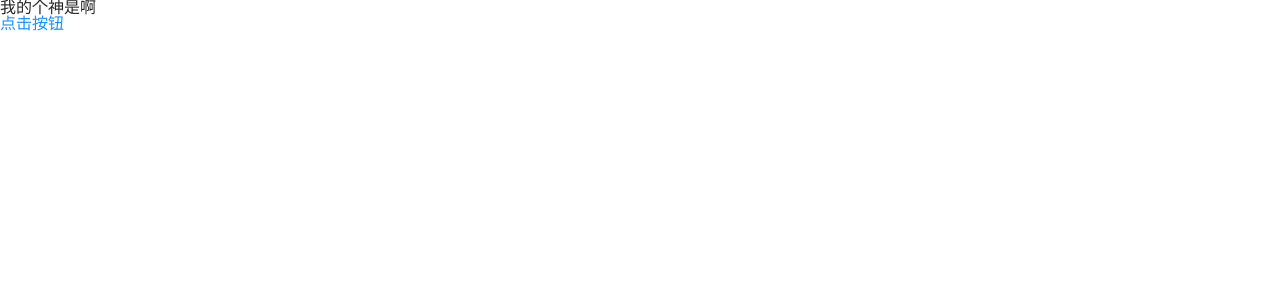
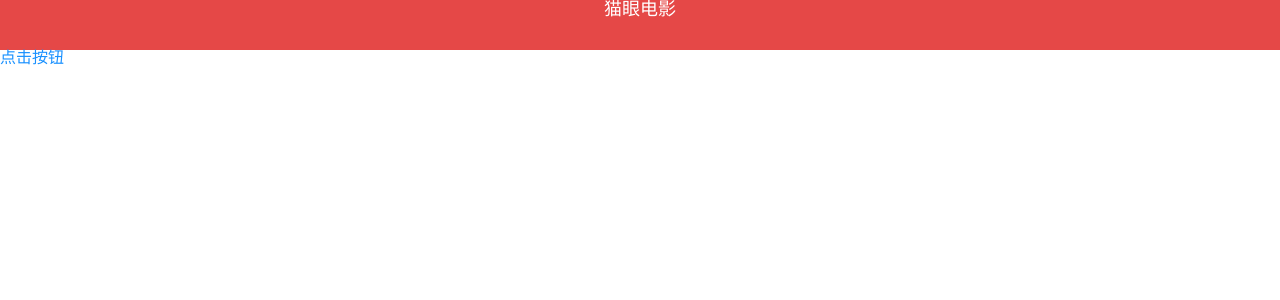
Before and after one commit to wzdjs/maoyan-react, a React (Create React App) app: page / in a window 1280 px wide. Shown: the top 300 px of the page. Built offline with nearby package versions, Linux system fonts and the light colour scheme.

Commit message:
头部样式组件以及样式的简单使用

```diff
--- a/package.json
+++ b/package.json
@@ -13,7 +13,8 @@
     "react-app-rewired": "^2.1.3",
     "react-dom": "^16.8.6",
     "react-scripts": "3.0.0",
-    "sass": "^1.20.1"
+    "sass": "^1.20.1",
+    "styled-components": "^4.2.0"
   },
   "scripts": {
     "start": "react-app-rewired start",
--- a/src/App.js
+++ b/src/App.js
@@ -1,17 +1,16 @@
 import React from 'react';
 import { Button } from 'antd-mobile'
+import Header from './common/header'
 
-function App() {
-  return (
-    <div className="App">
-      <h1>
-      我的个神是啊
-      </h1>
-      <Button type="primary">
-        点击按钮
-      </Button>
-    </div>
-  );
+class App extends React.Component {
+  render() {
+    return (
+      <div>
+        <Header></Header>
+        <Button type="primary"> 点击按钮</Button>
+      </div>
+    )
+  }
 }
 
 export default App;
--- /dev/null
+++ b/src/common/header/index.js
@@ -0,0 +1,17 @@
+import React from 'react';
+import './style.js'
+import {
+Head,Title
+} from './style'
+
+class Header extends React.Component {
+  render() {
+    return (
+      <Head>
+        <Title>猫眼电影</Title>
+      </Head>
+    )
+  }
+}
+
+export default Header;
--- /dev/null
+++ b/src/common/header/style.js
@@ -0,0 +1,14 @@
+import Style from 'styled-components'
+
+export const Head = Style.header`
+    height: 50px;
+    line-hight:50px;
+    display: flex;
+    background: #e54847;
+`
+export const Title = Style.h1`
+    flex: 1;
+    font-size:18px;
+    color:#fff;
+    text-align:center;
+`
--- a/src/index.js
+++ b/src/index.js
@@ -1,7 +1,6 @@
 import React from 'react';
 import ReactDOM from 'react-dom';
 import './index.less';
-// import './App.scss'
 import App from './App';
 
 ReactDOM.render(<App />, document.getElementById('root'));
```
Also changed, not shown: 1 other file (tests, documents, lock files or other folders).
